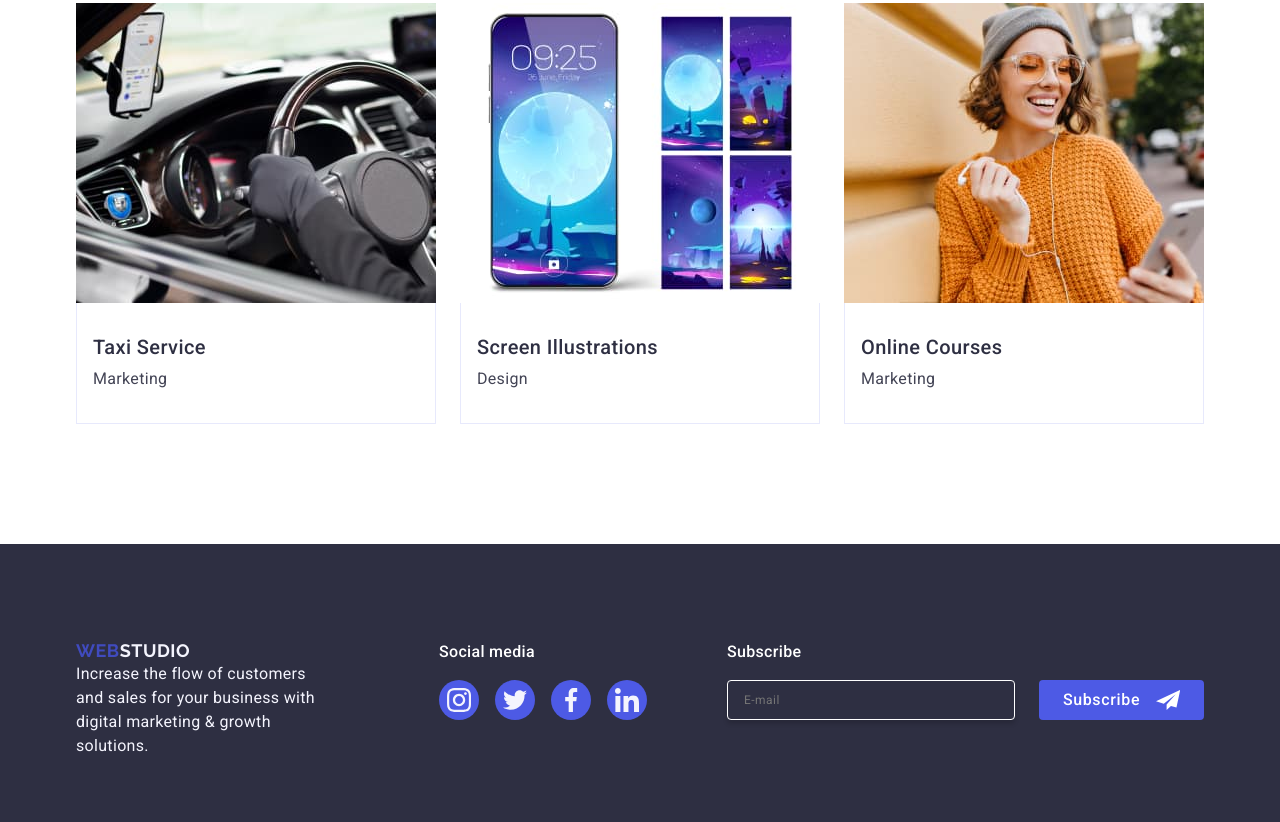
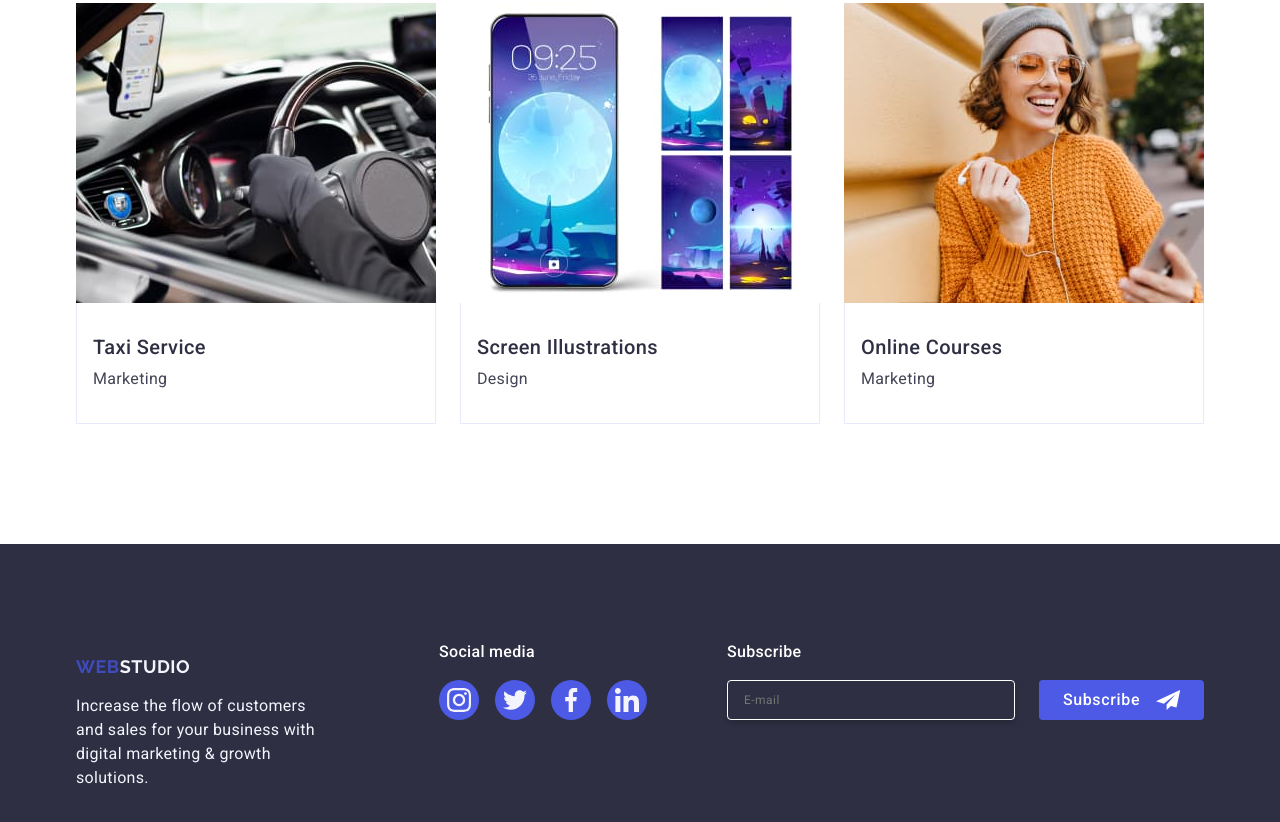
Before and after one commit to MykytaKononov/goit-markup-hw-06, a plain HTML site: page index.html in a window 1280 px wide. Shown: the part 2666-3488 px from the top of the page. Drawn offline with nearby package versions, Linux system fonts and the light colour scheme.

Commit message:
3/3donefix

```diff
--- a/css/styles.css
+++ b/css/styles.css
@@ -378,7 +378,8 @@ button {
   background-color: rgba(46, 47, 66, 1);
 }
 .footer-logo {
-  margin: 0 86px 16px 86px;
+  display: inline-block;
+  margin: 16px 0;
 }
 .tagline {
   color: #f4f4fd;
@@ -972,9 +973,7 @@ button {
   .container-footer {
     margin: 0px;
   }
-  .footer-logo {
-    margin: 0px;
-  }
+
   .footer-social-p {
     text-align: start;
   }
```
Also changed, not shown: index.html (+18 -18 lines).
